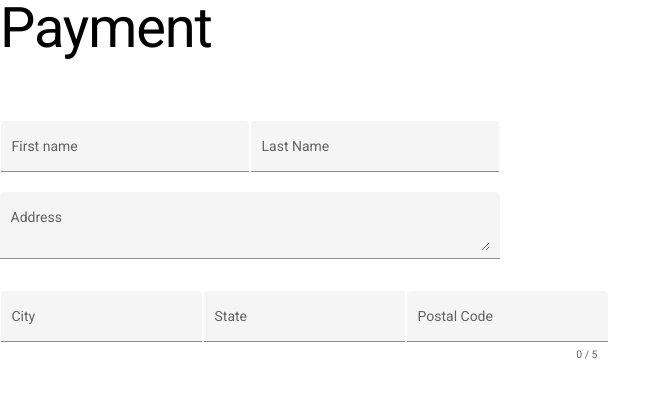
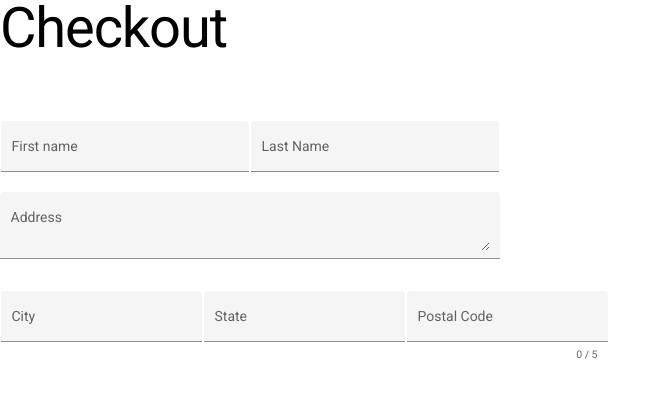
Before and after one commit to Revature-Leafbound/Leafbound, an Angular app: page / in a window 1280 px wide. Shown: the top 398 px of the page, without its empty margins (0-660 px from the left). Built offline with nearby package versions, Linux system fonts and the light colour scheme.

Commit message:
fixed bug

```diff
--- a/src/app/checkout.html
+++ b/src/app/checkout.html
@@ -1,6 +1,6 @@
 
    <!-- ADDRESS SECTION -->
-   <div class="mat-display-3">Payment</div>
+   <div class="mat-display-3">Checkout</div>
    <form class="example-form">
     <table class="example-full-width" cellspacing="0"><tr>
       <td><mat-form-field class="example-full-width" appearance="fill">
```
